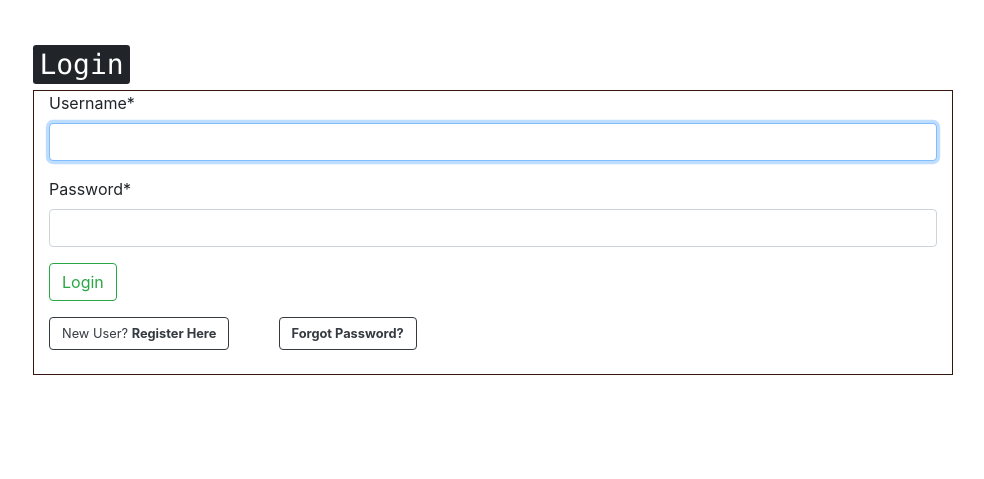
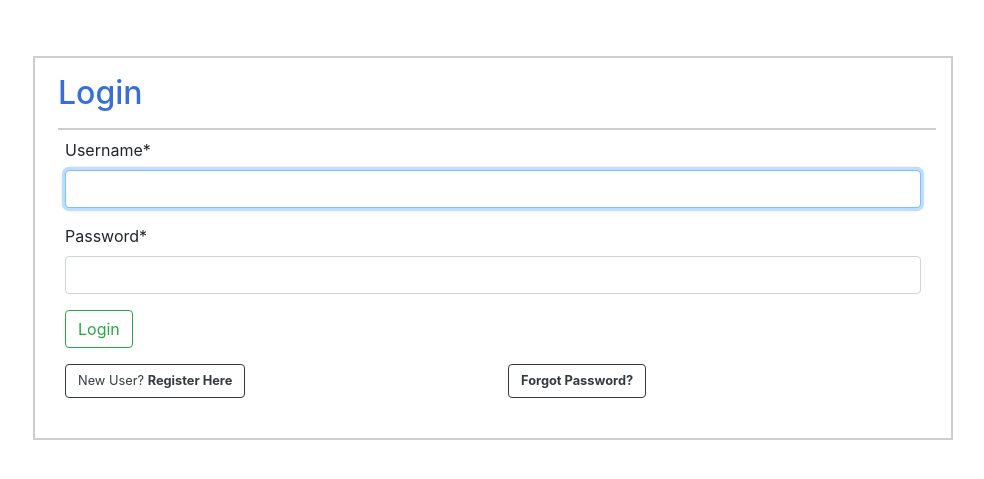
Before and after one commit to adityanav123/FoodDonation, a Django app: page /users/login/ in a window 1280 px wide. Shown: the part 56-535 px from the top of the page, without its empty margins (147-1131 px from the left). Run offline with Django 3.2, Linux system fonts and the light colour scheme; some libraries are stand-ins or nearby versions.

Commit message:
Update login.html

```diff
--- a/templates/registration/login.html
+++ b/templates/registration/login.html
@@ -8,21 +8,23 @@
 {% endblock %}
 
 {% block content %}
- <h2> <kbd> Login </kbd> </h2>
- <div class = "container-fluid" style="border:1px solid #36160F;">
+<div class="container my-2" style="border:2px solid #cecece;">
+ <h2 class="ml-2 py-3" style="color: rgb(54, 111, 216); border-bottom:2px solid #cecece;"> Login </h2>
+ <div class = "container-fluid" >
  <form method = "post">
 	 {% csrf_token %}
 	 {{ form | crispy }}
 	 <button type = "submit" class = "btn btn-outline-success"> Login </button>
  </form>
 <div class = "row">
-	<div class = "col-3">
-<a href="{% url 'signup' %}" class="btn btn-outline-dark" method = "post"><small>New User? <strong> Register Here</strong></small> </a>
+	<div class = "col">
+<a href="{% url 'signup' %}" class="btn btn-outline-dark mb-3" method = "post"><small>New User? <strong> Register Here</strong></small> </a>
 </div>
 <div class = "col">
-<a href="{% url 'password_reset' %}" class="btn btn-outline-dark" method = "post"><small><strong>Forgot Password?</strong></small> </a> <br> <br>
+<a href="{% url 'password_reset' %}" class="btn btn-outline-dark mb-3" method = "post"><small><strong>Forgot Password?</strong></small> </a> <br> <br>
 
 </div>
 </div>
 </div>
+</div>
 {% endblock %}
```
